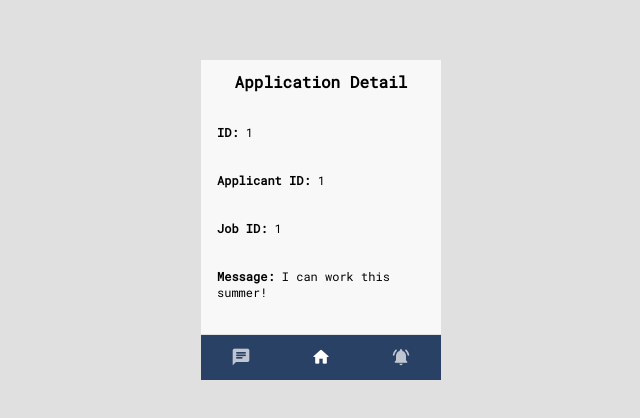
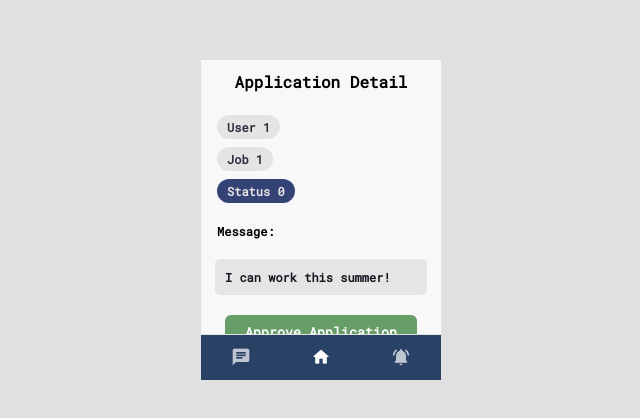
Before and after one commit to mch-cloudmosa-team4/mch-2025-cloudmosa, a Vue app in the folder frontend/: page /application/1 in a window 1280 px wide. Shown: the part 180-598 px from the top of the page, without its empty margins (319-959 px from the left). Built offline with nearby package versions, Linux system fonts and the light colour scheme.

Commit message:
Add url for Application Detail

```diff
--- a/frontend/src/views/ApplicationDetail.vue
+++ b/frontend/src/views/ApplicationDetail.vue
@@ -2,13 +2,25 @@
   <main v-if="application" class="application-detail">
     <h1 class="title">Application Detail</h1>
 
-    <p class="description"><strong>ID:</strong> {{ application.id }}</p>
-    <p class="description"><strong>Applicant ID:</strong> {{ application.applicant_id }}</p>
-    <p class="description"><strong>Job ID:</strong> {{ application.job_id }}</p>
-    <p class="description"><strong>Message:</strong> {{ application.message }}</p>
-    <p class="description"><strong>Status:</strong> {{ application.status }}</p>
-    <p class="description"><strong>Created At:</strong> {{ application.created_at }}</p>
-    <p class="description"><strong>Updated At:</strong> {{ application.updated_at }}</p>
+    <div class="description">
+      <button class="applicant-btn" @click="goApplicantProfile">
+        User {{ application.applicant_id }}
+      </button>
+    </div>
+    <div class="description">
+      <button class="applicant-btn" @click="goJobDetail">
+        Job {{ application.job_id }}
+      </button>
+    </div>
+    <div class="description">
+      <button class="status-btn">
+        Status {{ application.status }}
+      </button>
+    </div>
+    <p class="description"><strong>Message:</strong></p>
+    <div class="message-box">
+      {{ application.message }}
+    </div>
 
     <!-- Approve 按鈕 -->
     <button
@@ -60,6 +72,18 @@ function approveApplication() {
   const conversationId = 1
   router.push(`/chat/${conversationId}`)
 }
+
+function goApplicantProfile() {
+  if (application.value) {
+    router.push(`/profile/${application.value.applicant_id}`)
+  }
+}
+
+function goJobDetail() {
+  if (application.value) {
+    router.push(`/job/${application.value.job_id}`)
+  }
+}
 </script>
 
 <style scoped>
@@ -76,12 +100,53 @@ function approveApplication() {
 .title {
   font-size: 16px;
   font-weight: bold;
-  margin-bottom: 12px;
+  margin-bottom: 15px;
   text-align: center;
 }
 
 .description {
   padding-left: 16px;
+}
+
+.applicant-btn {
+  padding: 4px 10px;
+  border: none;
+  border-radius: 20px;  /* ✅ 橢圓形 */
+  background: rgb(229, 227, 227);
+  color: rgb(44, 46, 60);
+  font-size: 12px;
+  font-weight: bold;
+  cursor: pointer;
+}
+.applicant-btn:hover {
+  background: rgb(80, 110, 160);
+}
+
+.status-btn {
+  padding: 4px 10px;
+  border: none;
+  border-radius: 20px;  /* ✅ 橢圓形 */
+  background: rgb(53, 66, 118);
+  color: rgb(229, 227, 227);
+  font-size: 12px;
+  font-weight: bold;
+  cursor: pointer;
+}
+.status-btn:hover {
+  background: rgb(80, 110, 160);
+}
+
+.message-box {
+  align-self: center;
+  padding: 10px;
+  width: 80%;
+  border: none;
+  border-radius: 5px;  /* ✅ 橢圓形 */
+  color: #161620;
+  background-color: #e5e5e5;
+  font-size: 12px;
+  font-weight: bold;
+  cursor: pointer;
 }
 
 /* Approve 按鈕 */
@@ -91,7 +156,7 @@ function approveApplication() {
   border: none;
   border-radius: 6px;
   background: rgb(103, 157, 103);
-  color: white;
+  color: rgb(255, 255, 255);
   font-weight: bold;
   cursor: pointer;
   width: 80%;
```
